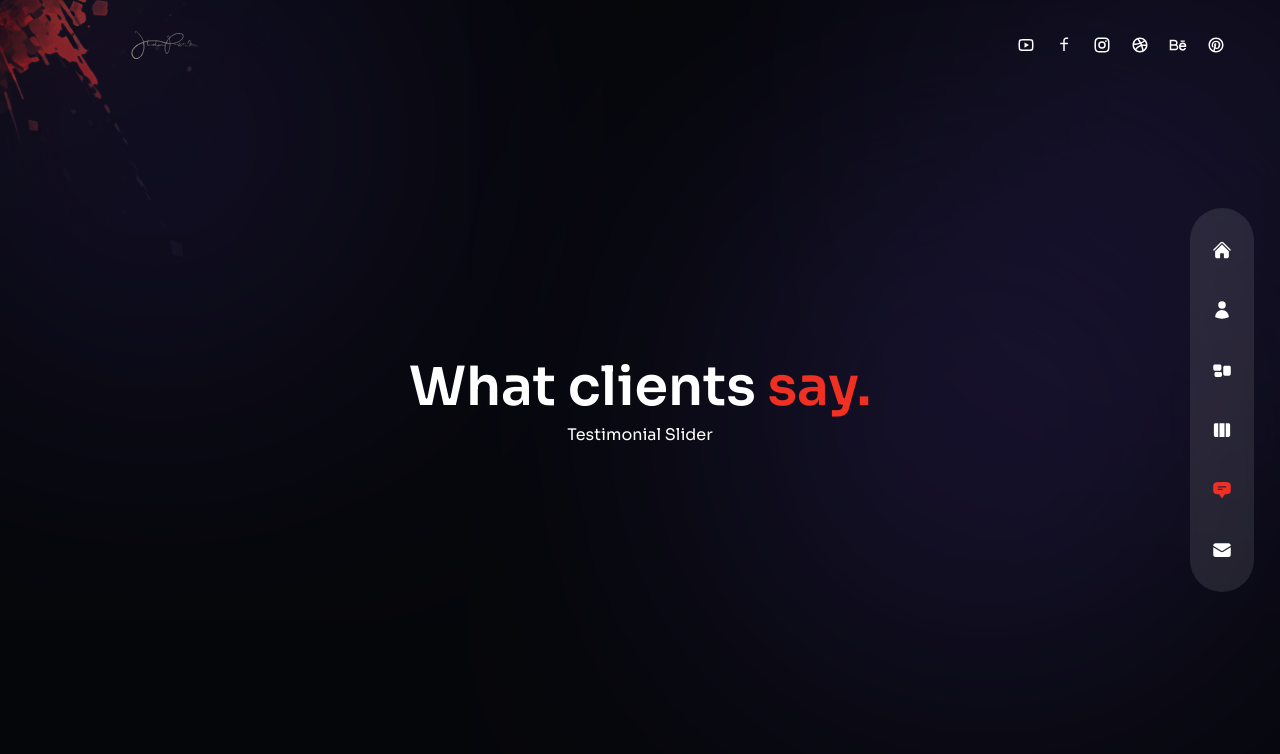
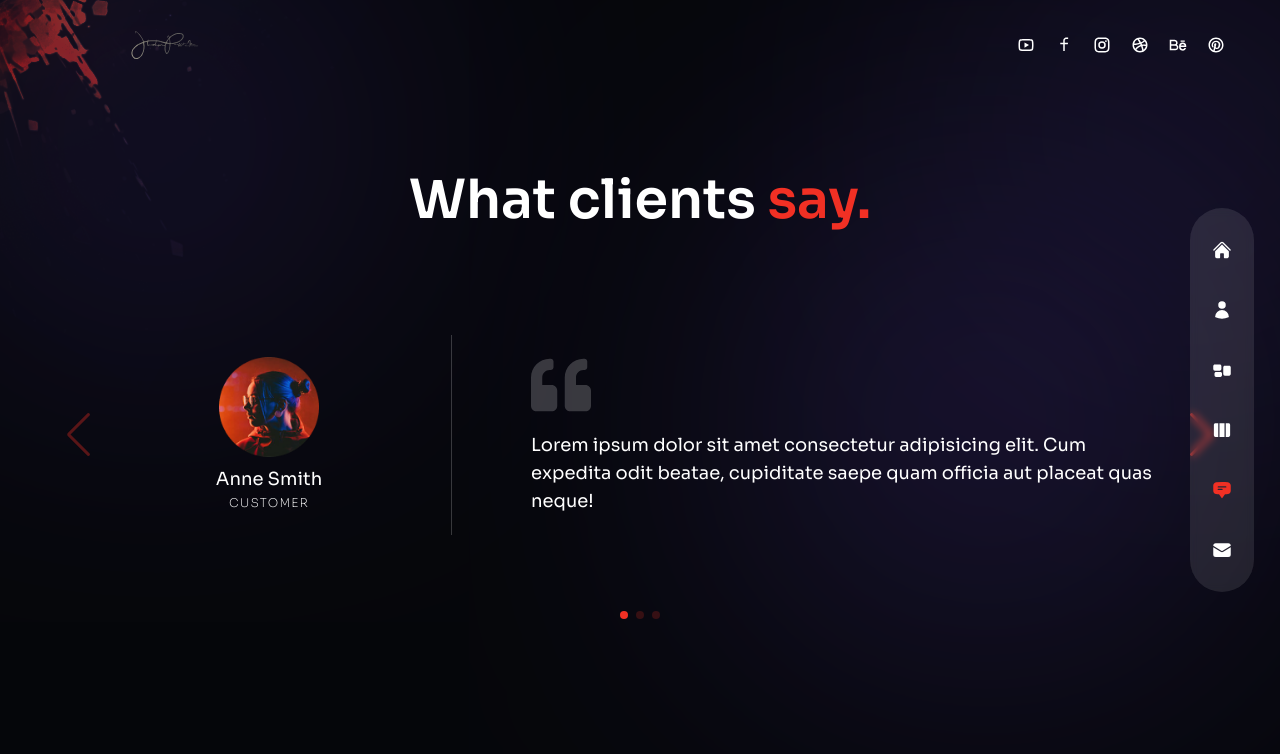
Before and after one commit to psd-99/Sample-, a Next.js app: page /testimonials in a window 1280 px wide. Shown: the top 754 px of the page. Built offline with nearby package versions, Linux system fonts and the light colour scheme.

Commit message:
add some feedbacks

```diff
--- a/components/TestimonialSlider.js
+++ b/components/TestimonialSlider.js
@@ -1,5 +1,5 @@
-// testimonial data
-const testimonialData = [
+// testimonial slider data
+export const testimonialSlider = [
   {
     image: '/t-avt-1.png',
     name: 'Anne Smith',
@@ -23,8 +23,68 @@
   },
 ];
 
+// import swiper react components
+import { Swiper, SwiperSlide } from 'swiper/react';
+
+// import swiper styles
+import 'swiper/css';
+import 'swiper/css/navigation';
+import 'swiper/css/pagination';
+
+// import required modules
+import { Navigation, Pagination } from 'swiper';
+
+// icons
+import { FaQuoteLeft } from 'react-icons/fa';
+// next image
+import Image from 'next/image';
+
 const TestimonialSlider = () => {
-  return <div>Testimonial Slider</div>;
+  return (
+    <Swiper
+      navigation={true}
+      pagination={{
+        clickable: true,
+      }}
+      modules={[Navigation, Pagination]}
+      className='h-[400px]'
+    >
+      {testimonialSlider.map((person, index) => {
+        return (
+          <SwiperSlide key={index}>
+            <div className='flex flex-col items-center md:flex-row gap-x-8 h-full px-16'>
+              {/* avatar, name, position */}
+              <div className='w-full max-w-[300px] flex flex-col xl:justify-center items-center relative mx-auto xl:mx-0'>
+                <div className='flex flex-col justify-center text-center'>
+                  {/* avatar */}
+                  <div className='mb-2 mx-auto'>
+                    <Image src={person.image} width={100} height={100} alt='' />
+                  </div>
+                  {/* name */}
+                  <div className='text-lg'>{person.name}</div>
+                  {/* position */}
+                  <div className='text-[12px] uppercase font-extralight tracking-widest'>
+                    {person.position}
+                  </div>
+                </div>
+              </div>
+              {/* quote & message */}
+              <div className='flex-1 flex flex-col justify-center before:w-[1px] xl:before:bg-white/20 xl:before:absolute xl:before:left-0 xl:before:h-[200px] relative xl:pl-20'>
+                {/* quote icon */}
+                <div className='mb-4'>
+                  <FaQuoteLeft className='text-4xl xl:text-6xl text-white/20 mx-auto md:mx-0' />
+                </div>
+                {/* message */}
+                <div className='xl:text-lg text-center md:text-left'>
+                  {person.message}
+                </div>
+              </div>
+            </div>
+          </SwiperSlide>
+        );
+      })}
+    </Swiper>
+  );
 };
 
 export default TestimonialSlider;
```
